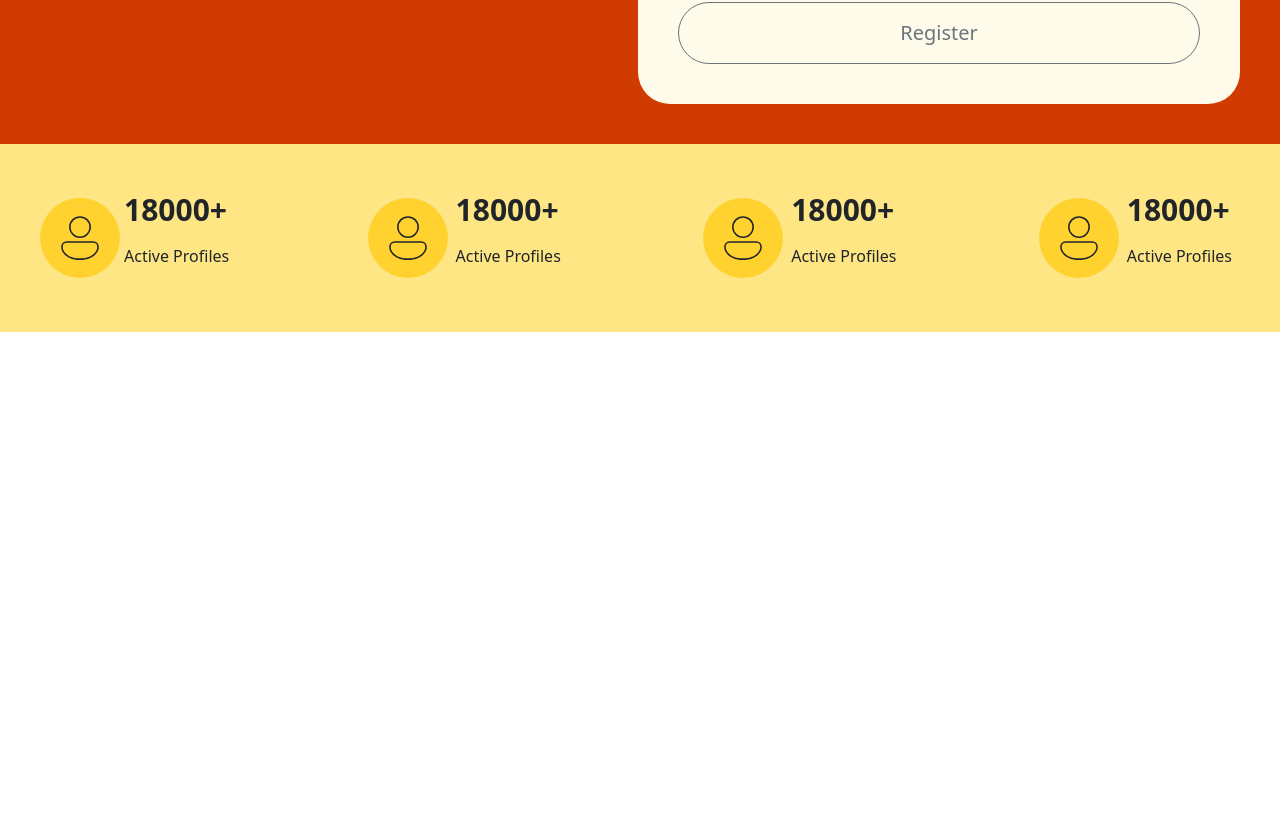
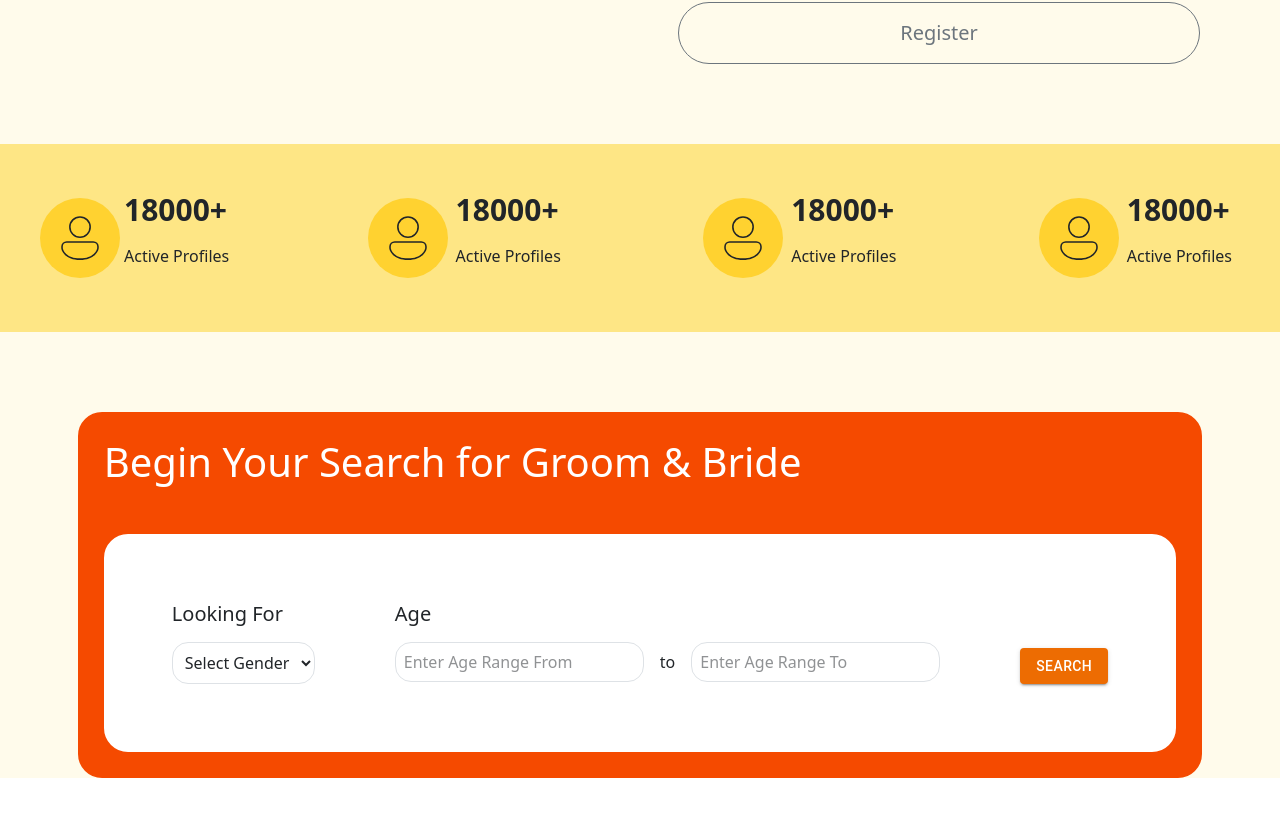
Before and after one commit to KabilanAndroid/vallikodi_nextjs, a Next.js app: page / in a window 1280 px wide. Shown: the part 704-1520 px from the top of the page. Before the commit the page ends 1036 px from the top, so only its background shows below. Built offline with nearby package versions, Linux system fonts and the light colour scheme; what @mui/material-nextjs would draw is missing.

Commit message:
looking for

```diff
--- a/app/page.tsx
+++ b/app/page.tsx
@@ -8,14 +8,13 @@ import LookingForComp from "@/src/components/lookingForComp";
 export default function Home() {
   return (
     <div >
-      <div className="w-full h-full bg-brand-secondary">
+      <div className="w-full h-full bg-amber-50">
         <Header />
         <FloatingHeader />
         <CreateProfileCard />
+        <CountView />
+        <LookingForComp />
       </div>
-
-      <CountView />
-      <LookingForComp />
     </div>
 
   )
--- a/src/components/lookingForComp.tsx
+++ b/src/components/lookingForComp.tsx
@@ -1,13 +1,31 @@
+import Button from '@mui/material/Button';
 import * as React from 'react';
 
- const LookingForComp = () => {
+const LookingForComp = () => {
   return (
-    <div  className='flex h-10px w-full bg-amber-800' >
-        <div>
-            {/* <div className='bg-amber-600 h-100 w-full'>
-
-            </div> */}
-        </div>
+    <div className='w-full h-full flex flex-col items-center justify-center my-20 '  >
+      <div className='flex flex-col   bg-orange-600 gap-10 p-4 border-2 border-orange-600 rounded-3xl' >
+        <h1 className='text-2xl font-bold text-white'>Begin Your Search for Groom & Bride</h1>
+        <form className='flex gap-20 bg-white p-16 border-4 border-white rounded-3xl '  >
+          <div className='flex flex-col gap-2' >
+            <h5>Looking For</h5>
+            <select className='w-full h-full p-2 py-2 rounded-2xl border border-gray-600 ' >
+              <option value="">Select Gender</option>
+              <option value="male">Male</option>
+              <option value="female">Female</option>
+            </select>
+          </div>
+          <div className='flex flex-col gap-2' >
+            <h5>Age</h5>
+            <div className='flex gap-2' >
+              <input type='number' min={18} placeholder='Enter Age Range From' className='w-full h-full p-2 rounded-2xl border border-gray-600 ' />
+              <span className='flex items-center justify-center mx-2 ' >to</span>
+              <input type='number' max={100} placeholder='Enter Age Range To' className='w-full h-full p-2 rounded-2xl border border-gray-600 ' />
+            </div>
+          </div>
+          <Button variant="contained" color="warning" className='rounded-2xl bg-yellow-300 m-auto mb-0' >Search</Button>
+        </form>
+      </div>
     </div>
   )
 }
```
